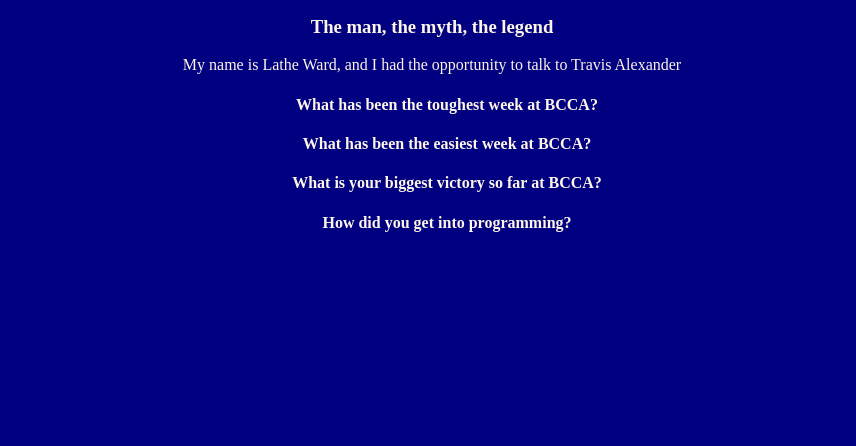
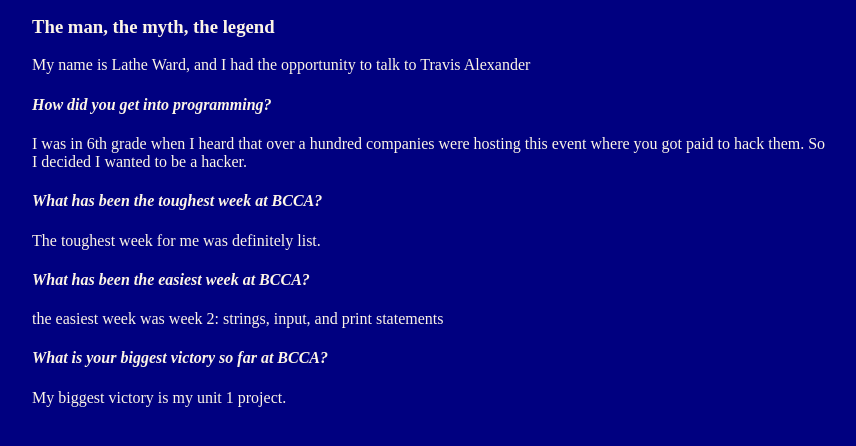
Before and after one commit to LatheWard/bcca-student-interview-site-LatheWard, a plain HTML site: page interview.HTML in a window 1280 px wide. Shown: the part 56-502 px from the top of the page, without its empty margins (208-1064 px from the left). Drawn offline with Linux system fonts and the light colour scheme; a web font is replaced by a local one.

Commit message:
Italicised text and centered body better

```diff
--- a/interview.HTML
+++ b/interview.HTML
@@ -4,14 +4,16 @@
     body {
         background: navy;
         color:oldlace;
-        text-align: center;
+        margin: 0 auto;
+        max-width: 50em;
     }
     h1 {
         font-family:Bungee Shade;
         margin: 10px;
+        text-align: center;
     }
 
-    h4 {text-indent: 30px;
+    h4 {font-style: italic;
 
     }
 
@@ -22,12 +24,15 @@
 
     <p>My name is Lathe Ward, and I had the opportunity to talk to Travis Alexander</p>
 
+    <h4>How did you get into programming?</h4>
+    <p>I was in 6th grade when I heard that over
+        a hundred companies were hosting this event where you got paid to hack them.
+        So I decided I wanted to be a hacker.</p>
     <h4>What has been the toughest week at BCCA?</h4>
-    <p></p>
+    <p>The toughest week for me was definitely list.</p>
     <h4>What has been the easiest week at BCCA?</h4>
-    <p></p>
+    <p>the easiest week was week 2: strings, input, and print statements</p>
     <h4>What is your biggest victory so far at BCCA?</h4>
-    <p></p>
-    <h4>How did you get into programming?</h4>
-    <p></p>
+    <p>My biggest victory is my unit 1 project.</p>
+
 </body>
```
